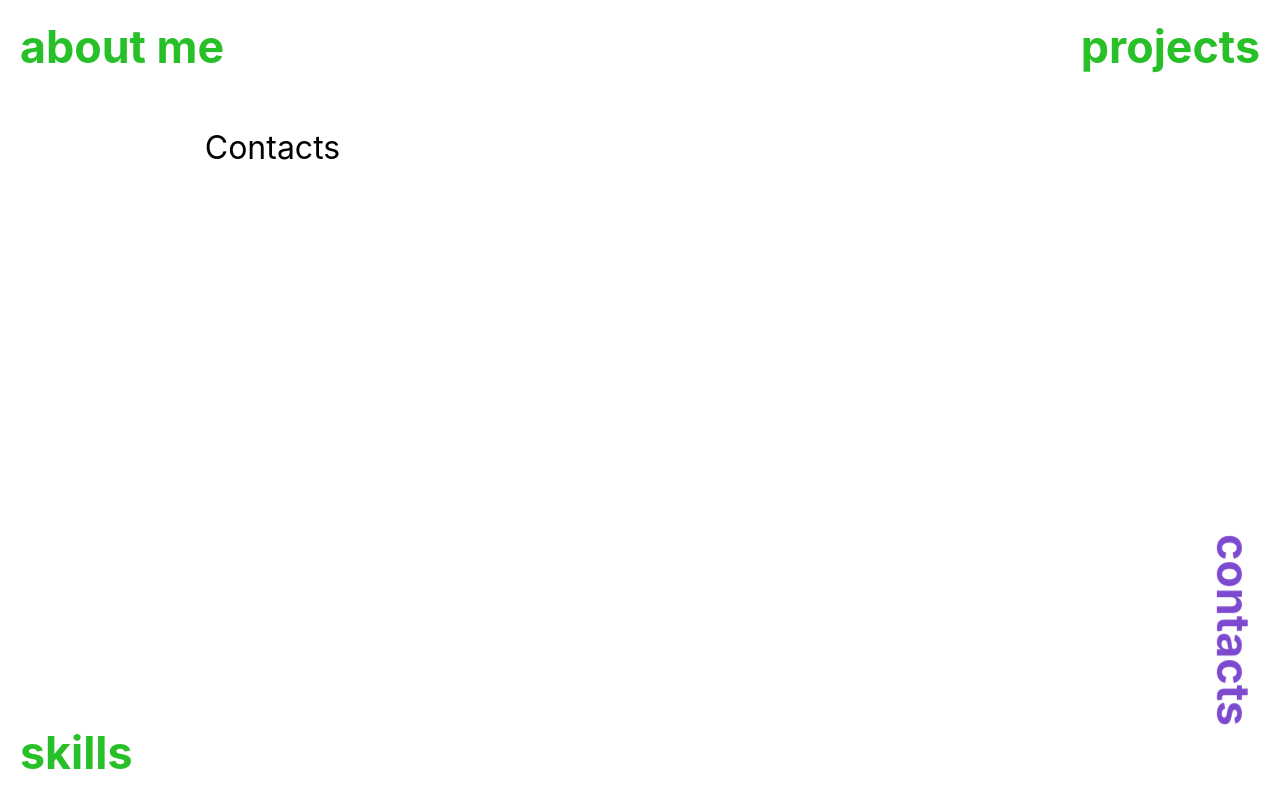
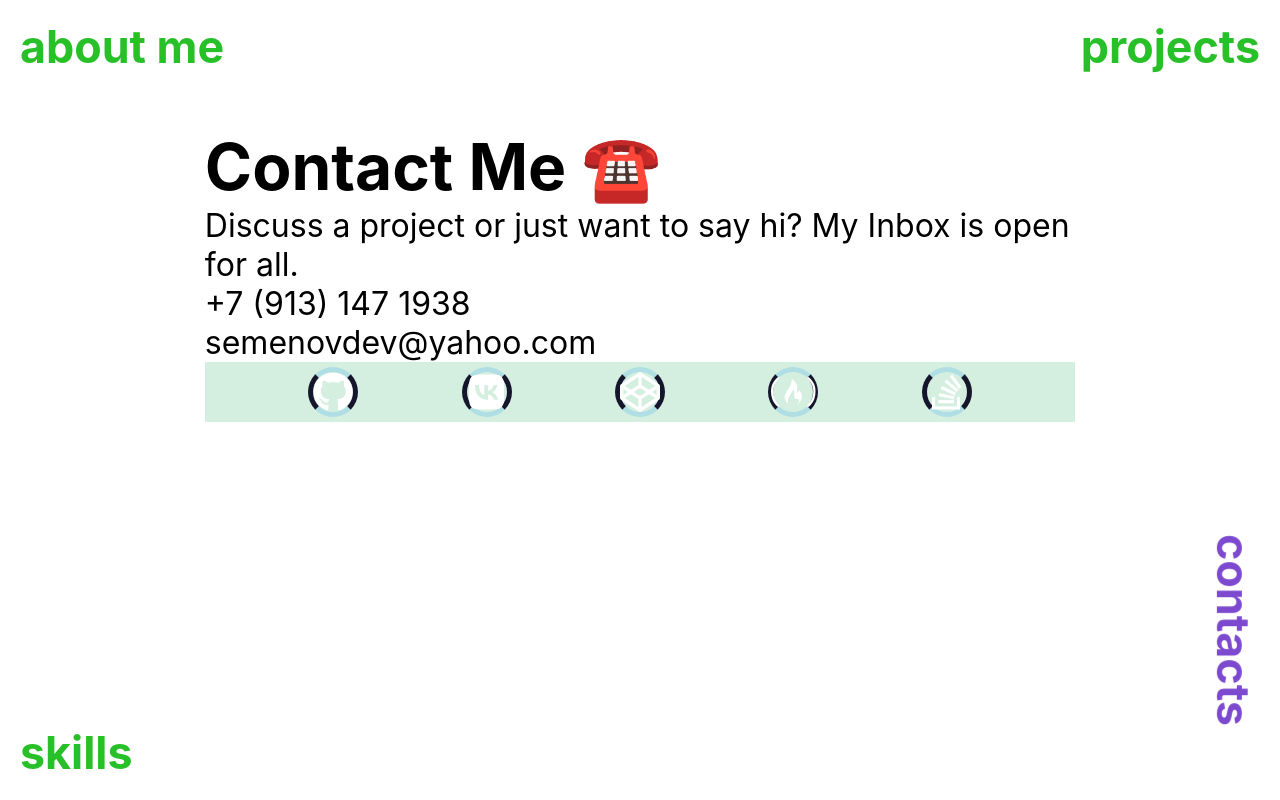
Before and after one commit to SemenovDeveloper/portfolio, a React (Create React App) app: page / in a window 1280 px wide. Both pictures are taken after a click on the element "contacts". Built offline with nearby package versions, Linux system fonts and the light colour scheme.

Commit message:
contacts content

```diff
--- /dev/null
+++ b/src/Components/Atoms/SocialMedia.js
@@ -0,0 +1,14 @@
+import React from "react";
+
+function SocialMedia({socialNetwork}) {
+  console.log(socialNetwork.id);
+  return (
+    <div className={socialNetwork.id}>
+      <div className="spinning-social-media">
+        <i className={socialNetwork.icon}></i>
+      </div>
+    </div>
+  );
+}
+
+export default SocialMedia;
--- a/src/Components/Contacts.js
+++ b/src/Components/Contacts.js
@@ -1,7 +1,15 @@
 import React from "react";
-
+import SocialMediaBar from "./Molecules/SocialMediaBar";
 function Contacts() {
-  return <div>Contacts</div>;
+  return (
+  <div id="contacts-page">
+    <h1>Contact Me  ☎️</h1>
+    <p>Discuss a project or just want to say hi? My Inbox is open for all.</p>
+    <p>+7 (913) 147 1938</p>
+    <p>semenovdev@yahoo.com</p>
+    <SocialMediaBar />
+  </div>
+  )
 }
 
 export default Contacts;
--- /dev/null
+++ b/src/Components/Molecules/SocialMediaBar.js
@@ -0,0 +1,44 @@
+import React from "react";
+import SocialMedia from "../Atoms/SocialMedia";
+
+function SocialMediaBar() {
+  const socialMediaData = {
+    gitHub: {
+      id: "git-hub",
+      icon: "fa-brands fa-github",
+      href: "https://github.com/SemenovDeveloper"
+    },
+    vk: {
+      id: "vk",
+      icon: "fa-brands fa-vk",
+      href: "https://vk.com/55ozon"
+    },
+    codePen: {
+      id: "code-pen",
+      icon: "fa-brands fa-codepen",
+      href: "https://codepen.io/semenovufo"
+    },
+    freeCodeCamp: {
+      id: "free-code-camp",
+      icon: "fa-brands fa-free-code-camp",
+      href: "https://www.freecodecamp.org/alexandersemenov"
+    },
+    stackOverflow: {
+      id: "stackoverflow",
+      icon: "fa-brands fa-stack-overflow",
+      href: "https://stackoverflow.com/users/17095736/semenovufo"
+    },
+  }
+
+  return (
+    <div id="social-media-bar">
+      <SocialMedia socialNetwork={socialMediaData.gitHub}/>
+      <SocialMedia socialNetwork={socialMediaData.vk}/>
+      <SocialMedia socialNetwork={socialMediaData.codePen}/>
+      <SocialMedia socialNetwork={socialMediaData.freeCodeCamp}/>
+      <SocialMedia socialNetwork={socialMediaData.stackOverflow}/>
+    </div>
+  )
+}
+
+export default SocialMediaBar;
```
